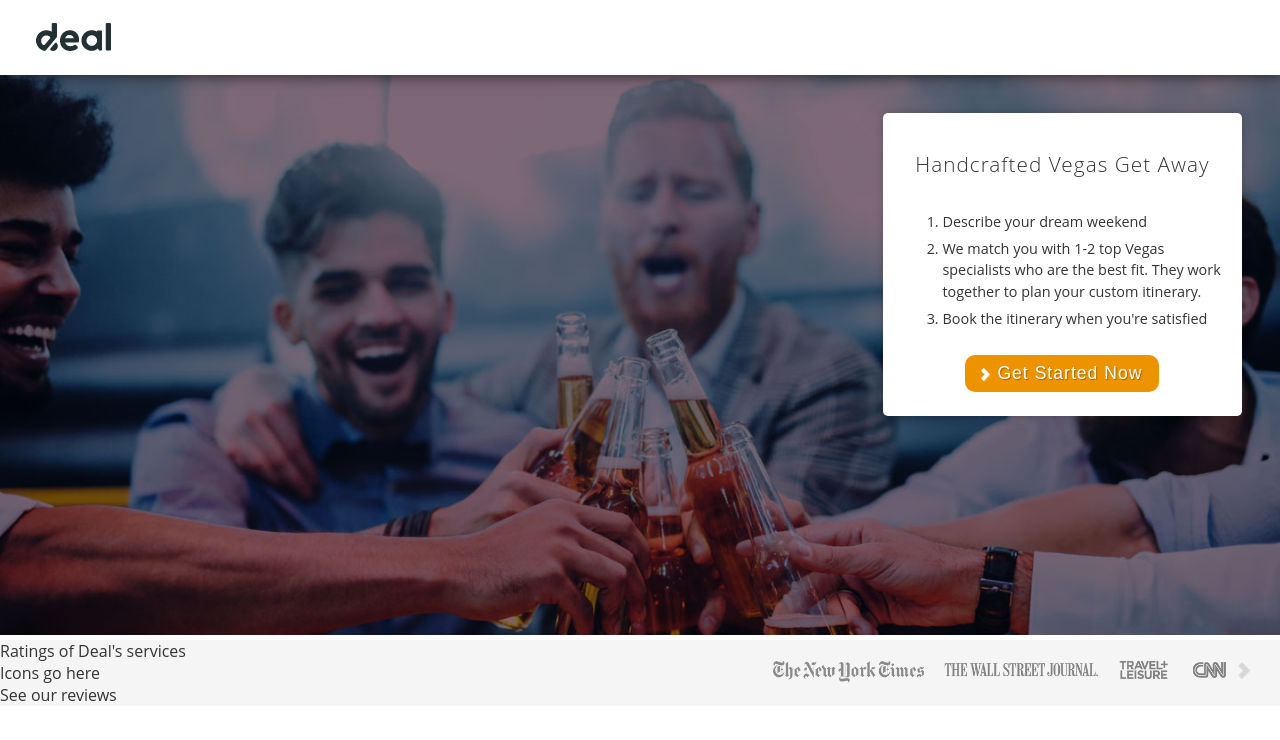
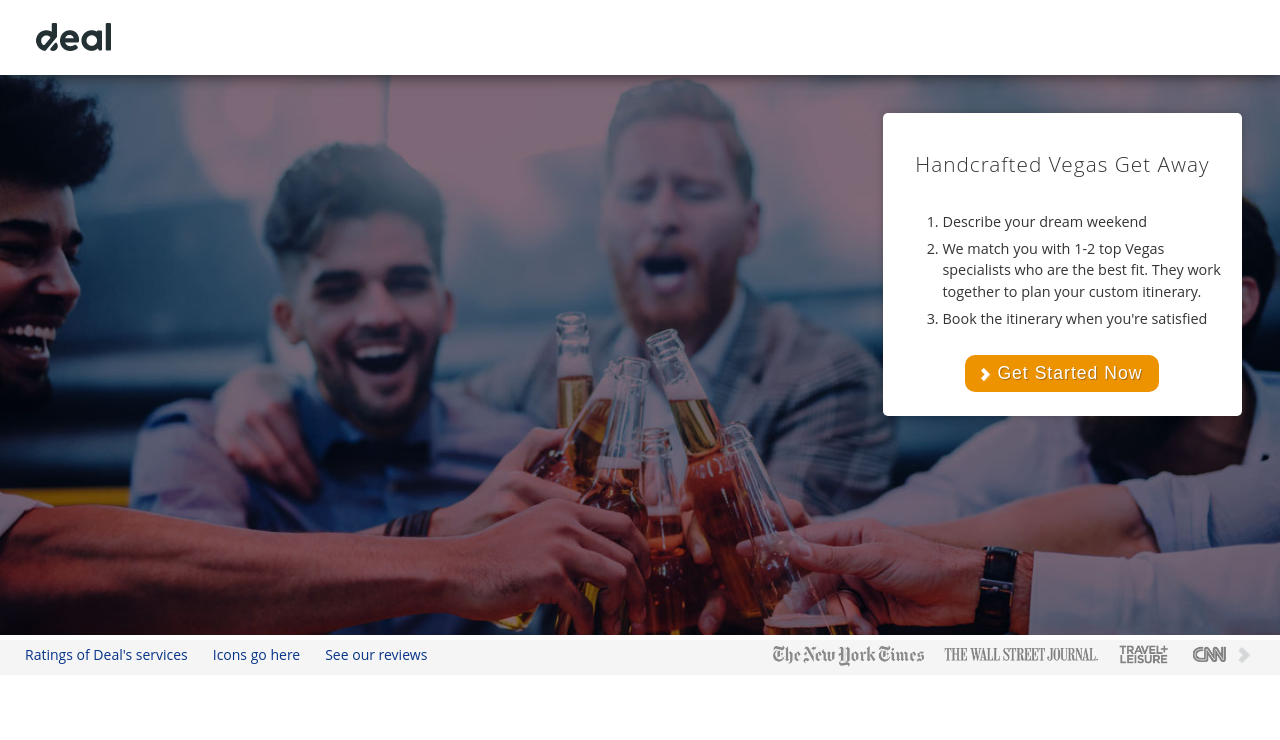
Before and after one commit to alexdebert/deal-project, a React (Create React App) app: page / in a window 1280 px wide. Shown: the top 740 px of the page. Built offline with nearby package versions, Linux system fonts and the light colour scheme.

Commit message:
Creating tooltip component and rating information component - Adding raw-loader to webpack config

```diff
--- a/package.json
+++ b/package.json
@@ -8,6 +8,7 @@
     "babel-runtime": "^6.26.0",
     "node-sass": "^4.8.3",
     "prop-types": "^15.6.1",
+    "raw-loader": "^0.5.1",
     "react": "^16.2.0",
     "react-dom": "^16.2.0",
     "react-router": "^4.2.0",
--- a/src/components/ratingSections/RatingSections.jsx
+++ b/src/components/ratingSections/RatingSections.jsx
@@ -5,11 +5,13 @@
 //Core
 import React from 'react'
 
+//Components
+import RatingInformation from '../../containers/ratingInformation/RatingInformation'
+
+
 const RatingSection = () => (
 	<div id="rating-sections-wrapper">
-		<div>
-			<span>{"Ratings of Deal's services"}</span>
-		</div>
+		<RatingInformation />
 		<div>
 			<span>Icons go here</span>
 		</div>
--- /dev/null
+++ b/src/components/tooltip/Tooltip.jsx
@@ -0,0 +1,33 @@
+/**
+ * @overview Tooltip Section.
+ */
+
+//Core
+import React, {Component} from 'react'
+import PropTypes from 'prop-types'
+
+//Styles
+import './Tooltip.scss'
+
+class Tooltip extends Component {
+	constructor(props) {
+		super(props)
+		this.createMarkup = this.createMarkup.bind(this)
+	}
+
+	createMarkup(html) {
+		return {__html: html}
+	}
+
+	render() {
+		return (
+			<div className="tooltip" dangerouslySetInnerHTML={this.createMarkup(this.props.html)}/>
+		)
+	}
+}
+
+Tooltip.propTypes = {
+	html: PropTypes.string
+}
+
+export default Tooltip
--- /dev/null
+++ b/src/components/tooltip/Tooltip.scss
@@ -0,0 +1,39 @@
+/**
+ * @overview Tooltip styles.
+ */
+
+.tooltip {
+  width: 240px;
+  color: #fff;
+  text-align: center;
+  position: absolute;
+  left: 110%;
+  background: #898989;
+  border: solid 2px #898989;
+  padding: 20px 30px;
+  font-weight: 400;
+  font-size: 1em;
+  top:0;
+
+  &:before {
+    content: "";
+    position: absolute;
+    top: 0%;
+    right: 100%;
+    border-width: 9px;
+    border-style: solid;
+    border-color: transparent #898989 transparent transparent;
+  }
+
+  &:after {
+    display: block;
+    content: 'x';
+    color: #fff;
+    position: absolute;
+    top: 0;
+    right: 9px;
+    text-align: center;
+    vertical-align: middle;
+    font-size: 1.5em;
+  }
+}
--- /dev/null
+++ b/src/containers/ratingInformation/RatingInformation.jsx
@@ -0,0 +1,50 @@
+/**
+ * @overview Rating Information.
+ */
+
+//Core
+import React, {Component} from 'react'
+
+//Components
+import Tooltip from '../../components/tooltip/Tooltip'
+
+// Render static HTML:
+import html from './ratingInformationTooltip.html'
+
+//Styles
+import './RatingInformation.scss'
+
+class RatingInformation extends Component {
+	constructor() {
+		super()
+		this.state = {
+			isTooltipVisible: false
+		}
+
+		this.showTooltip = this.showTooltip.bind(this)
+		this.hideTooltip = this.hideTooltip.bind(this)
+	}
+
+	showTooltip() {
+		this.setState({
+			isTooltipVisible: true
+		})
+	}
+
+	hideTooltip() {
+		this.setState({
+			isTooltipVisible: false
+		})
+	}
+
+	render () {
+		return (
+			<div id="rating-sections-wrapper" onMouseEnter={this.showTooltip} onMouseLeave={this.hideTooltip} >
+				<span>{"Ratings of Deal's services"}</span>
+				{ this.state.isTooltipVisible ? <Tooltip html={html}/> : null }
+			</div>
+		)
+	}
+}
+
+export default RatingInformation
--- /dev/null
+++ b/src/containers/ratingInformation/RatingInformation.scss
@@ -0,0 +1,20 @@
+/**
+ * @overview Rating information styles.
+ */
+
+#rating-sections-wrapper {
+  position: relative;
+  display: flex;
+  align-items: center;
+  span{
+    display: inline-block;
+    float: left;
+    padding: 3px 0 10px 25px;
+    vertical-align: middle;
+    font-size: 14px;
+    color: #073488;
+    font-weight: 400;
+    letter-spacing: 0;
+    cursor: pointer;
+  }
+}
--- /dev/null
+++ b/src/containers/ratingInformation/ratingInformationTooltip.html
@@ -0,0 +1,4 @@
+<div>
+    <h2>Custom html here</h2>
+    <p>Lorem ipsum dolor sit amet, consectetur adipiscing elit.</p>
+</div>
--- a/src/containers/vegasBox/VegasBox.jsx
+++ b/src/containers/vegasBox/VegasBox.jsx
@@ -12,26 +12,25 @@ class VegasBox extends Component {
 	constructor() {
 		super()
 		this.state = {
-			visible: true
+			isVisible: true
 		}
 	}
 
 	toggleList() {
 		this.setState(prevState => ({
-			visible: !prevState.visible
+			isVisible: !prevState.isVisible
 		}))
 	}
 
 	render () {
-		let hidden = this.state.visible ? '' : 'hidden',
-			vegasBoxListClass = `vegas-box-list ${hidden}`
+		let hidden = this.state.isVisible ? '' : 'hidden'
 
 		return (
 			<div id="vegas-box-wrapper">
 				<div onClick={() => this.toggleList()} className="vegas-box-headline">
 					<h2>Handcrafted Vegas Get Away</h2>
 				</div>
-				<div className={vegasBoxListClass}>
+				<div className={`vegas-box-list ${hidden}`}>
 					<ol>
 						<li>Describe your dream weekend</li>
 						<li>We match you with 1-2 top Vegas specialists who are the best fit. They work together to plan your custom itinerary.</li>
--- a/webpack.config.js
+++ b/webpack.config.js
@@ -65,6 +65,10 @@ const config = {
 						options: {}
 					}
 				]
+			},
+			{
+				test: /\.html$/,
+				use: ['raw-loader']
 			}
 		]
 	},
```
Also changed, not shown: 1 other file (tests, documents, lock files or other folders).
